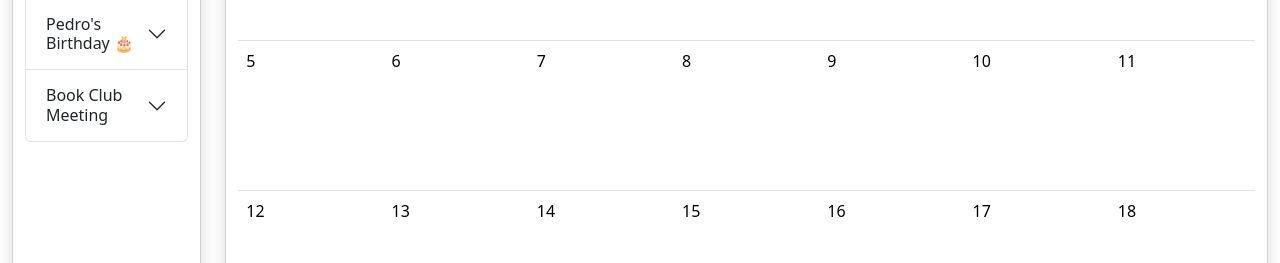
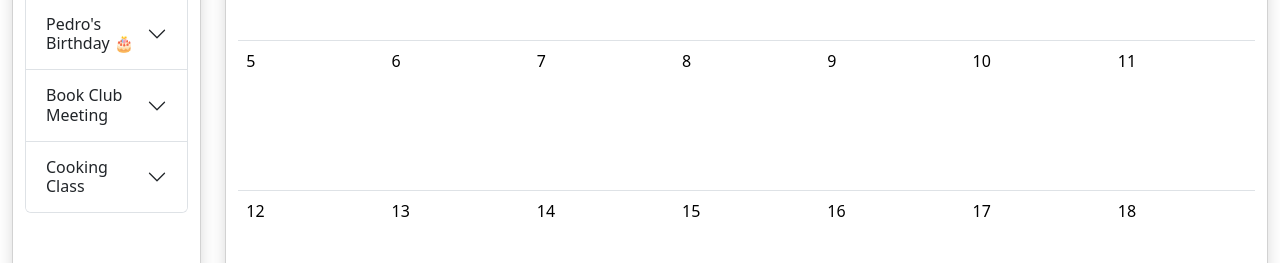
Before and after one commit to buenocap/Calendar-Breakdown, a React (Vite) app: page / in a window 1280 px wide. Shown: the part 341-604 px from the top of the page. Built offline with nearby package versions, Linux system fonts and the light colour scheme.

Commit message:
Event changes

```diff
--- a/src/App.jsx
+++ b/src/App.jsx
@@ -54,10 +54,21 @@ function App() {
           eventID: uniqid(),
           title: "Book Club Meeting",
           description:
-            "Justin will be holding a book club meeting at his house. Remeber to bring a book!",
+            "Justin will be holding a book club meeting at his house. Remeber to bring a book! he still hasn't decided on a time yet.",
           startTime: "2025-02-22",
           endTime: "2025-02-22",
           allDay: true,
+          assignedColor: "red",
+          owner: "johnDoe",
+        },
+        {
+          eventID: uniqid(),
+          title: "Cooking Class",
+          description:
+            "Joining Amber for a cooking class at Cooper's at 6pm till 8pm. Remember to bring an apron!",
+          startTime: "2025-02-22T18:00:00",
+          endTime: "2025-02-22T20:00:00",
+          allDay: false,
           assignedColor: "red",
           owner: "johnDoe",
         },
```
